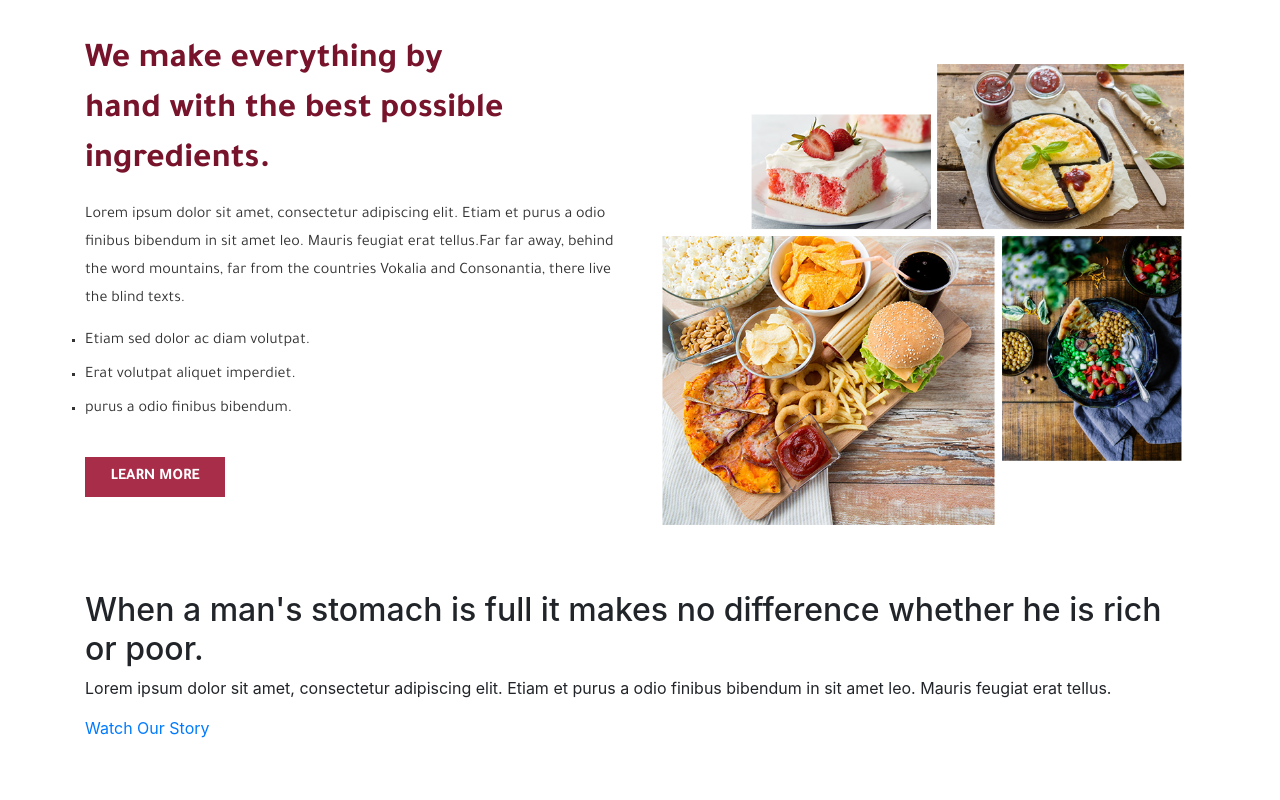
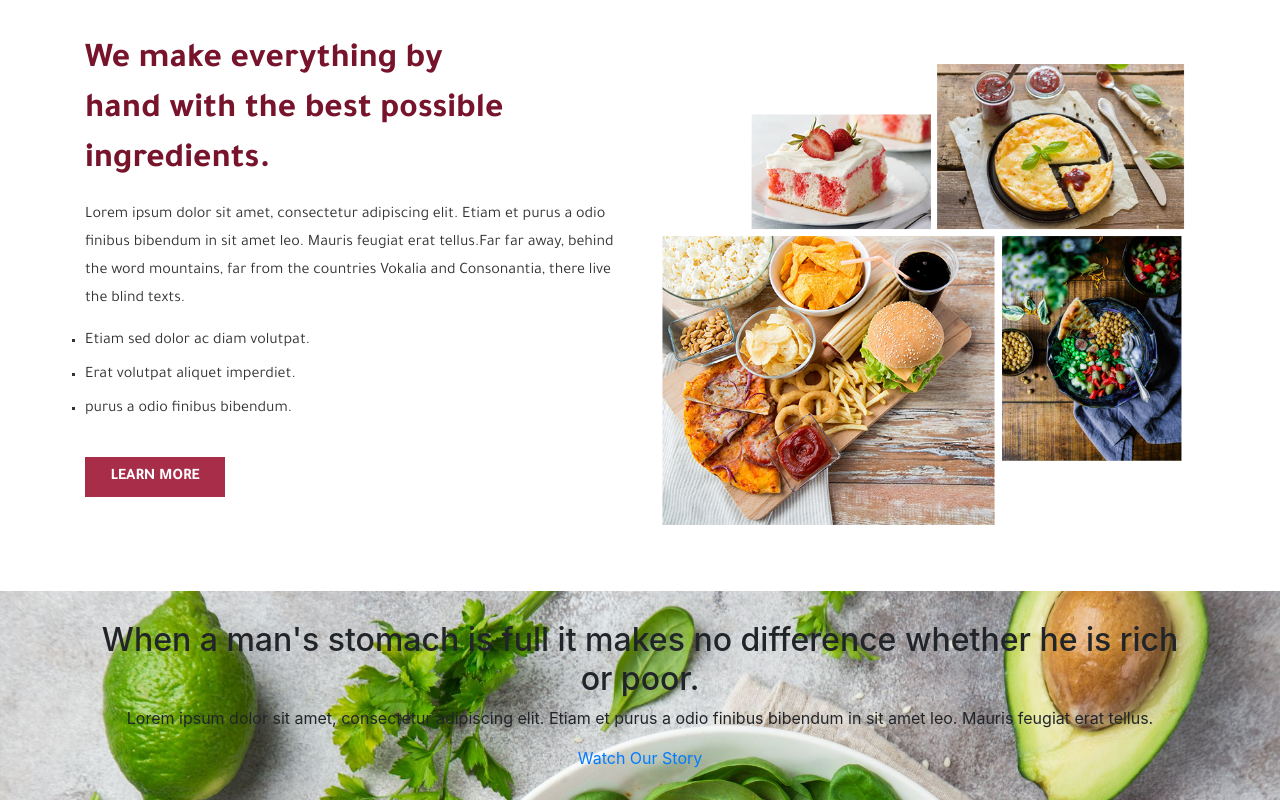
Before and after one commit to seifmoustafa/Foodera, a React (Create React App) app: page / in a window 1280 px wide. Shown: the part 1291-2091 px from the top of the page. Before the commit the page ends 2031 px from the top, so only its background shows below. Built offline with nearby package versions, Linux system fonts and the light colour scheme.

Commit message:
start paralex css

```diff
--- a/src/components/Home/Home.css
+++ b/src/components/Home/Home.css
@@ -103,3 +103,13 @@
     color: #333;
     margin-top: 10px;
 }
+/* css to the paralex section */
+
+.paralex{
+    background: url("../../assets/header.png");
+    background-size: cover;
+    width: 100%;
+    height: auto;
+    padding: 30px 0px;
+    text-align: center;
+}
```
